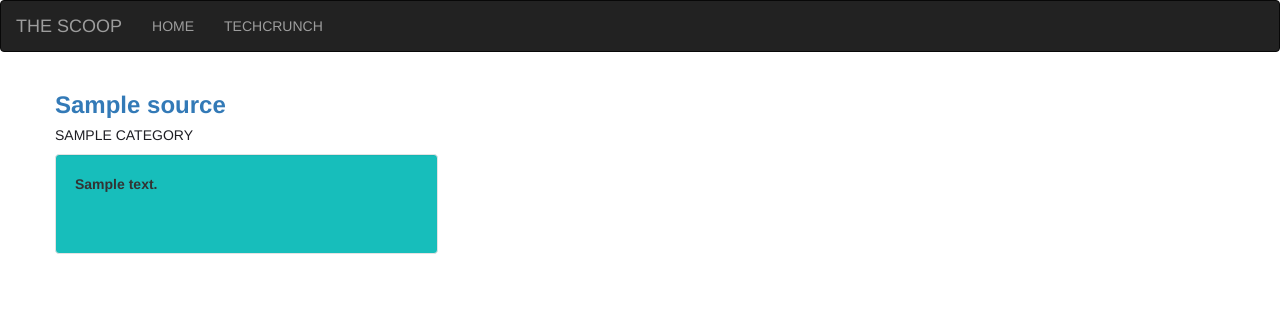
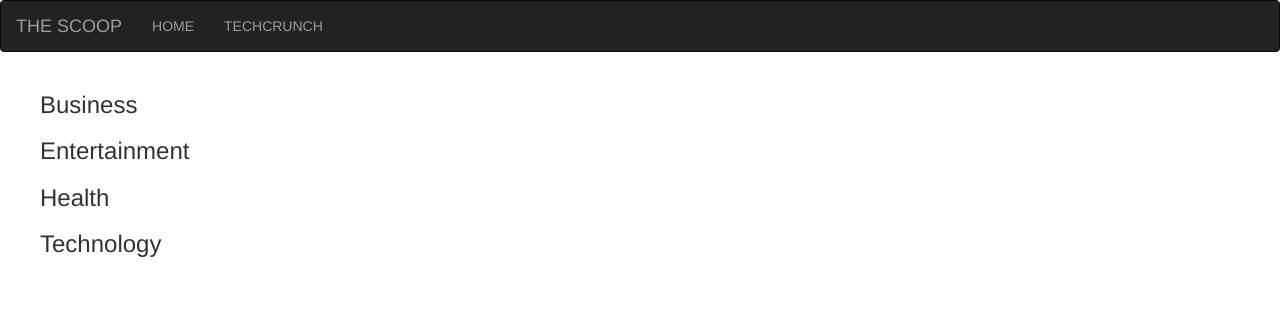
Before and after one commit to SILVIAKAGO/newsapi, a Flask app: template app/templates/index.html in a window 1280 px wide. Shown: the top 312 px of the page. Run offline with Flask 2, Linux system fonts and the light colour scheme; the template is opened without the code that fills it: most values are stand-ins (such as "Sample title", 1, 10 or a date in 2020); some libraries are stand-ins or nearby versions.

Commit message:
added styles

```diff
--- a/app/templates/index.html
+++ b/app/templates/index.html
@@ -19,8 +19,20 @@
     <div class="container-fluid">
       <div class="row">
         <ul>
-          {{ macro.displaySourcesList(sources)}}
+          <!-- {{ macro.displaySourcesList(sources)}} -->
+          <!-- {% for news in news_sources%}
+           <li>{{news.sources}}</li>
+          {% endfor %} -->
+          <h3>Business</h3>
+          {{macro.displaySourcesList(business)}}
+          <h3>Entertainment</h3>
+          {{macro.displaySourcesList(entertainment)}}
+          <h3>Health</h3>
+          {{macro.displaySourcesList(health)}}
+          <h3>Technology</h3>
+          {{macro.displaySourcesList(technology)}}
         </ul>
       </div>
     </div>
+  </div>
 {% endblock %}
```
